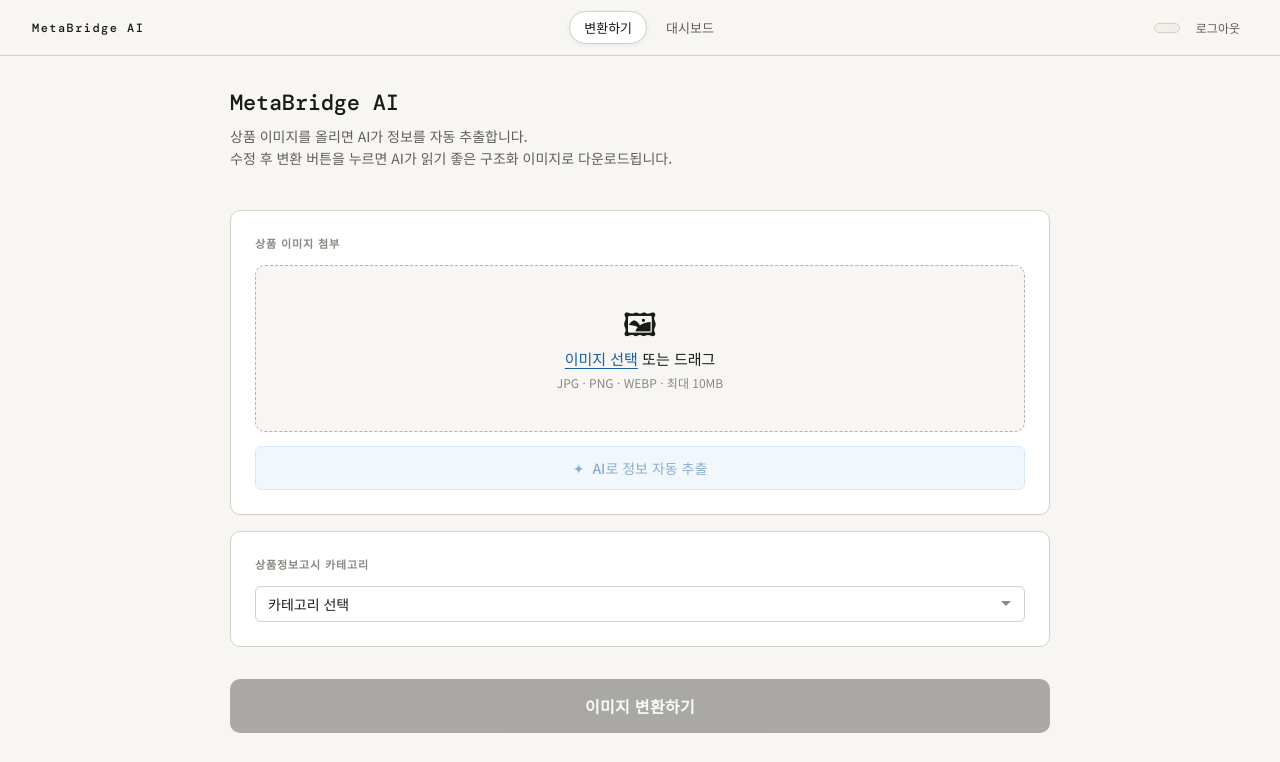
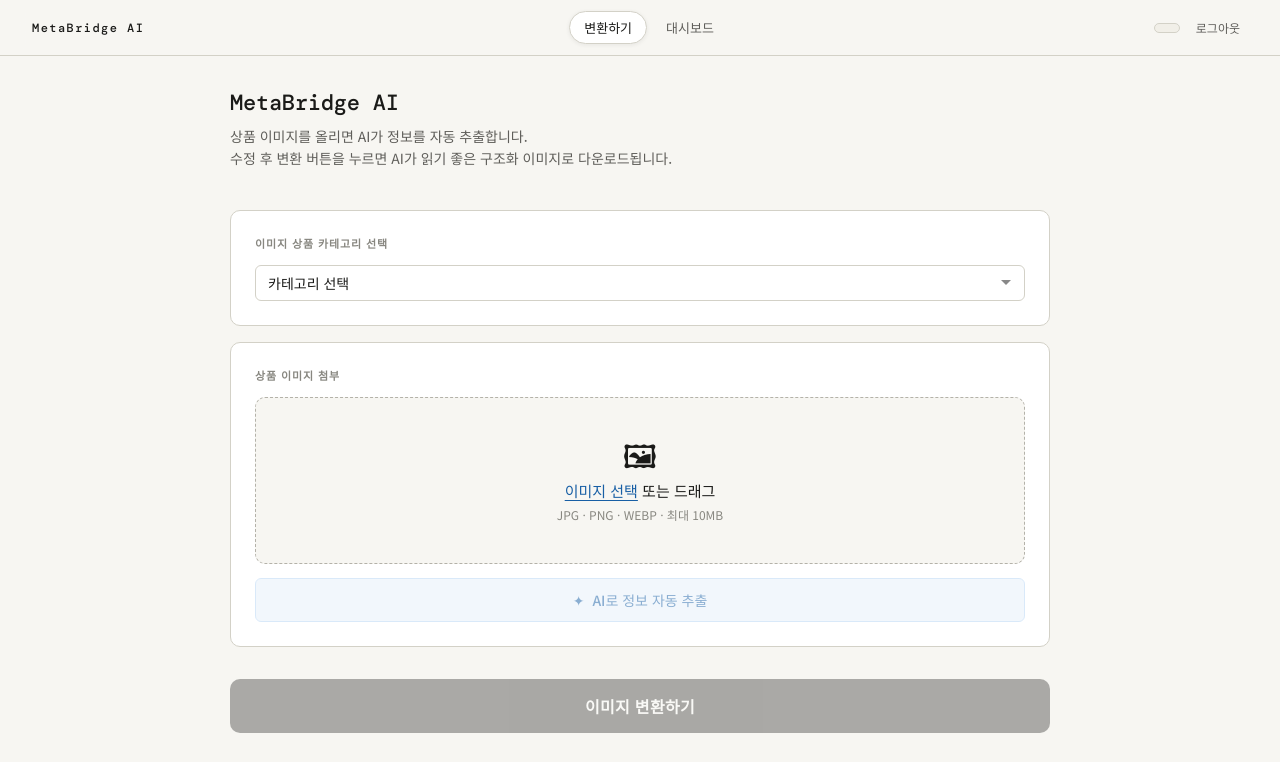
Before and after one commit to hdblockio-crypto/metabridge-ai, a website: page public/converter.html in a window 1280 px wide. Shown: the top 762 px of the page. Drawn offline with nearby package versions, Linux system fonts and the light colour scheme.

Commit message:
update converter - category order fix

```diff
--- a/public/converter.html
+++ b/public/converter.html
@@ -373,7 +373,26 @@
     <p id="usageText" style="font-size:14px;color:var(--text2);">로딩 중...</p>
   </div>
 
-  <!-- ② 이미지 업로드 -->
+  <!-- ② 카테고리 선택 (이미지 위로 이동) -->
+  <div class="card">
+    <p class="card-label">이미지 상품 카테고리 선택</p>
+    <select id="categorySelect" onchange="onCategoryChange()">
+      <option value="">카테고리 선택</option>
+      <option value="clothing">의류</option>
+      <option value="shoes">신발</option>
+      <option value="bag">가방</option>
+      <option value="fashion_acc">패션잡화 (모자·벨트·지갑 등)</option>
+      <option value="cosmetics">화장품</option>
+      <option value="appliance">가전제품</option>
+      <option value="living">생활용품</option>
+      <option value="food">식품</option>
+      <option value="furniture">가구</option>
+      <option value="sports">스포츠/레저</option>
+      <option value="recruit">채용 공고</option>
+    </select>
+  </div>
+
+  <!-- ③ 이미지 업로드 -->
   <div class="card">
     <p class="card-label">상품 이미지 첨부</p>
     <div class="upload-zone" id="uploadZone">
@@ -392,24 +411,7 @@
     <div class="ai-status" id="aiStatus"></div>
   </div>
 
-  <!-- ③ 카테고리 선택 -->
-  <div class="card">
-    <p class="card-label">상품정보고시 카테고리</p>
-    <select id="categorySelect" onchange="onCategoryChange()">
-      <option value="">카테고리 선택</option>
-      <option value="clothing">의류</option>
-      <option value="shoes">신발</option>
-      <option value="bag">가방</option>
-      <option value="fashion_acc">패션잡화 (모자·벨트·지갑 등)</option>
-      <option value="cosmetics">화장품</option>
-      <option value="appliance">가전제품</option>
-      <option value="living">생활용품</option>
-      <option value="food">식품</option>
-      <option value="furniture">가구</option>
-      <option value="sports">스포츠/레저</option>
-      <option value="recruit">채용 공고</option>
-    </select>
-  </div>
+
 
   <!-- ④ 공통 정보 (카테고리 선택 후 노출) -->
   <div class="card hidden" id="commonSection">
```
